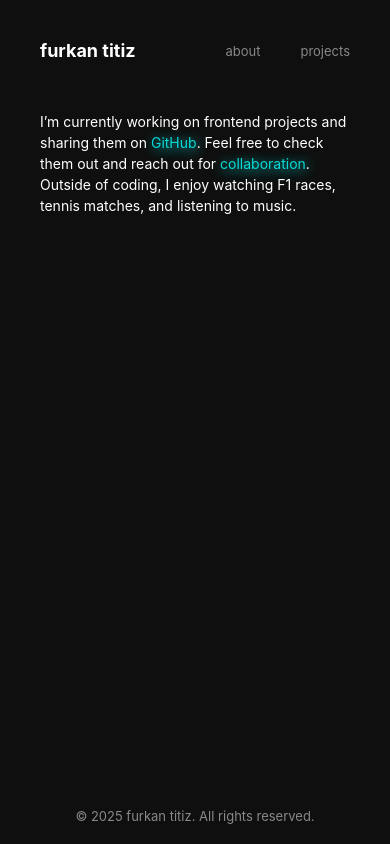
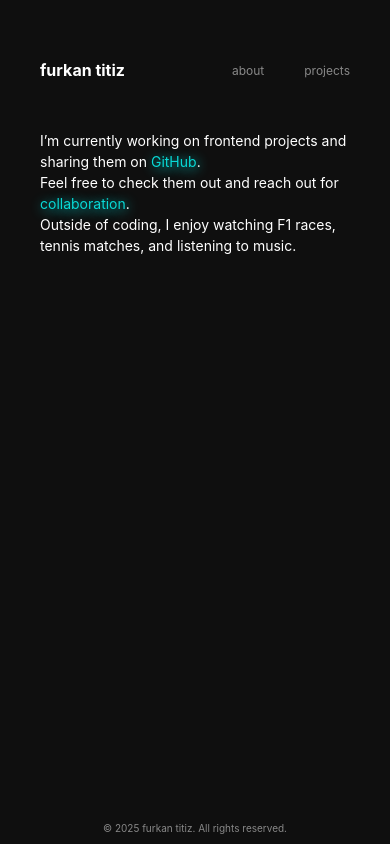
Before and after one commit to qrphy/homepage, a React (Create React App) app: page / in a window 390 px wide. Built offline with nearby package versions, Linux system fonts and the light colour scheme.

Commit message:
change break main content into smaller paragraphs for better UX

```diff
--- a/src/App.css
+++ b/src/App.css
@@ -6,7 +6,7 @@
   padding-bottom: 20px;
   display: flex;
   flex-direction: column;
-  max-width: 600px;
+  max-width: 576px;
   margin: 0 auto;
 }
 
@@ -51,7 +51,6 @@
   line-height: 1.5;
   color: #ffffff;
   font-weight: 400;
-  max-width: 650px;
   margin: 0;
 }
 
@@ -69,18 +68,38 @@
 
 .footer {
   text-align: center;
-  font-size: 13px;
+  font-size: 10px;
   margin-bottom: 0;
   padding-bottom: 0;
   color: #888888;
 }
 
-.fade-in {
+.App {
   opacity: 0;
-  animation: fade 1s forwards;
+  animation: fade 1.3s forwards;
 }
+
 @keyframes fade {
   to {
     opacity: 1;
   }
 }
+
+@media screen and (max-width: 460px) {
+
+  .App {
+    padding: 60px 40px 10px 40px;
+  }
+
+  .name h1 {
+    font-size: 16px;
+  }
+
+  .nav-links a {
+    font-size: 12px;
+  }
+
+  .main-content p {
+    font-size: 14px;
+  }
+}
--- a/src/App.js
+++ b/src/App.js
@@ -15,7 +15,8 @@ function App() {
 
       <main className="main-content">
         <p>
-          I’m currently working on frontend projects and sharing them on<a href='https://github.com/qrphy' target='_blank'> GitHub</a>.
+          I’m currently working on frontend projects and sharing them on<a href='https://github.com/qrphy' target='_blank'> GitHub</a>.</p>
+          <p>
           Feel free to check them out and reach out for <a href="mailto:furkantitiz96@gmail.com">collaboration</a>.</p>
           <p>
           Outside of coding, I enjoy watching F1 races, tennis matches, and listening to music.
--- a/src/index.css
+++ b/src/index.css
@@ -11,6 +11,5 @@ body {
     sans-serif;
   -webkit-font-smoothing: antialiased;
   -moz-osx-font-smoothing: grayscale;
-  background-color: #000000;
   background-color: #0F0F0F;
 }
```
